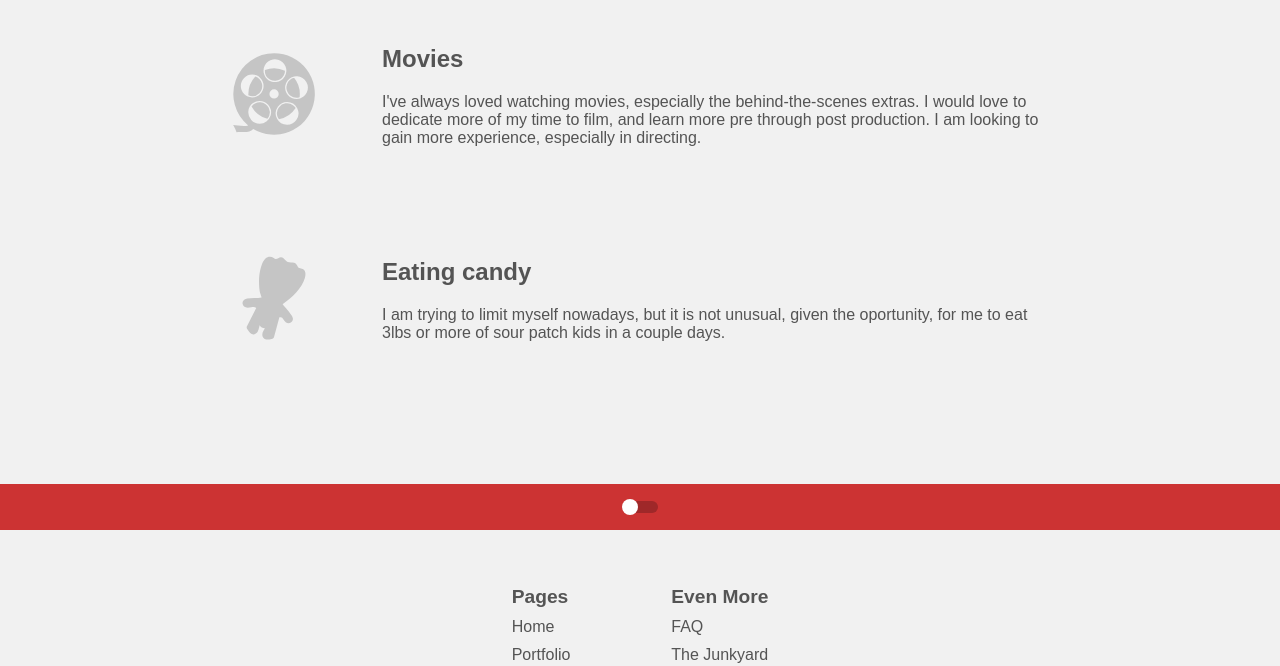
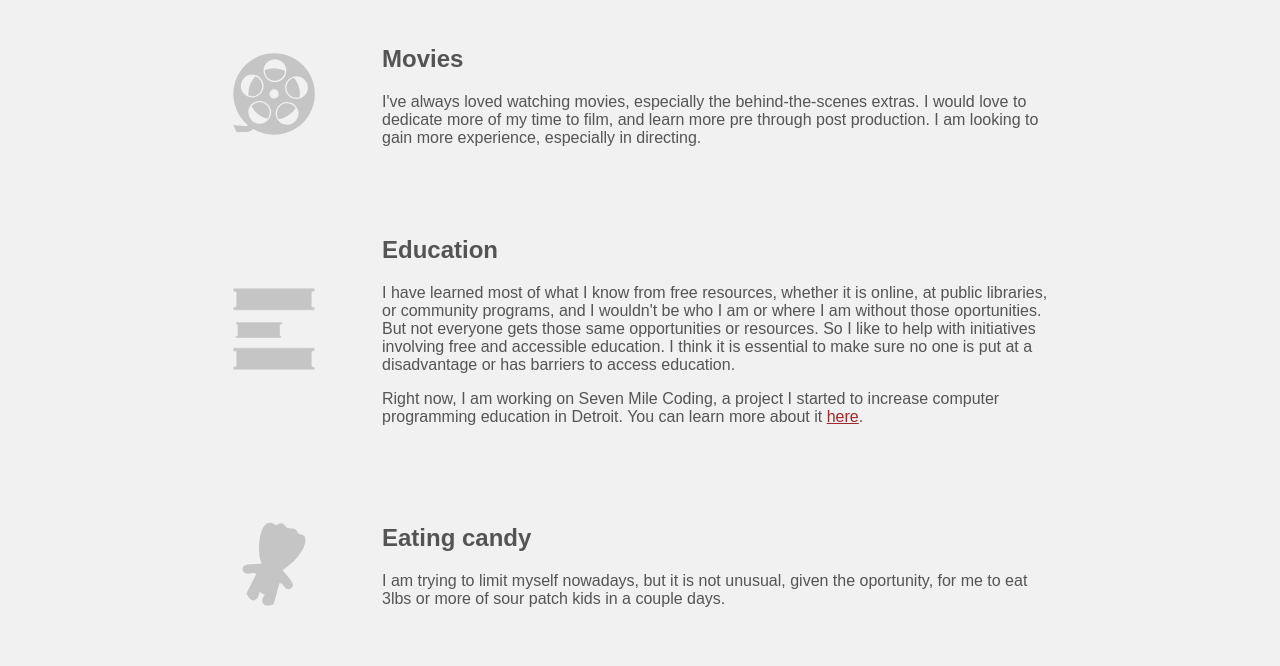
Before and after one commit to mavcook/personal-website, a Flask app: page / in a window 1280 px wide. Shown: the part 1024-1690 px from the top of the page. Run offline with Flask 2, Linux system fonts and the light colour scheme; some libraries are stand-ins or nearby versions.

Commit message:
Added edu to homepage

```diff
--- a/templates/index.html
+++ b/templates/index.html
@@ -54,6 +54,11 @@
 			to film, and learn more pre through post production. I am looking to gain more experience, especially in directing."]
 		},
 		{
+			'icon': url_for('static', filename='media/edu.svg'),
+			'title': 'Education',
+			'text': ["I have learned most of what I know from free resources, whether it is online, at public libraries, or community programs, and I wouldn't be who I am or where I am without those oportunities. But not everyone gets those same opportunities or resources. So I like to help with initiatives involving free and accessible education. I think it is essential to make sure no one is put at a disadvantage or has barriers to access education.", "Right now, I am working on Seven Mile Coding, a project I started to increase computer programming education in Detroit. You can learn more about it <a href='http://sevenmilecoding.org' target='_blank'>here</a>."]
+		},
+		{
 			'icon': url_for('static', filename='media/candy.svg'),
 			'title': 'Eating candy',
 			'text': ["I am trying to limit myself nowadays, but it is not unusual, given the oportunity, for me to eat 3lbs or more of sour patch kids in a couple days."]
@@ -73,7 +78,7 @@
 
 			{% for t in x['text'] %}
 			<p class="TS TS_Light_p">
-				{{ t }}
+				{{ t|safe }}
 			</p>
 			{% endfor %}
 		</div>
```
Also changed, not shown: static/media/edu.svg (added).
